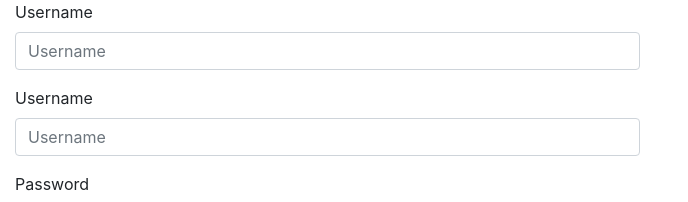
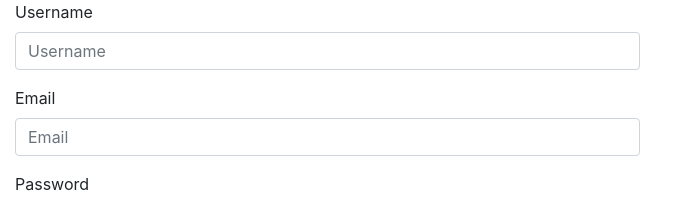
Before and after one commit to ZXseITz/zx-tbsg-ui, an Angular app: page /register in a window 1280 px wide. Shown: the top 202 px of the page, without its empty margins (0-688 px from the left). Built offline with nearby package versions, Linux system fonts and the light colour scheme.

Commit message:
Implemented registration

```diff
--- /dev/null
+++ b/src/app/auth.service.ts
@@ -0,0 +1,40 @@
+import {HttpClient, HttpErrorResponse, HttpHeaders} from '@angular/common/http';
+import {Injectable} from '@angular/core';
+import {catchError, tap} from 'rxjs/operators';
+import {Observable, throwError} from 'rxjs';
+
+@Injectable({
+  providedIn: 'root',
+})
+export class AuthService {
+  private apiUrl = 'http://localhost:8080/api/v1/auth';
+
+  constructor(private http: HttpClient) {
+  }
+
+  register(username: string, email: string, password: string): Observable<{}> {
+    return this.http.post(`${this.apiUrl}/register`, {
+      username,
+      email,
+      password,
+    }).pipe(
+      catchError(this.handleError)
+    );
+  }
+
+  private handleError(error: HttpErrorResponse) {
+      if (error.error instanceof ErrorEvent) {
+        // A client-side or network error occurred. Handle it accordingly.
+        console.error('An error occurred:', error.error.message);
+      } else {
+        // The backend returned an unsuccessful response code.
+        // The response body may contain clues as to what went wrong.
+        console.error(
+          `Backend returned code ${error.status}, ` +
+          `body was: ${error.error}`);
+      }
+      // Return an observable with a user-facing error message.
+      return throwError(
+        'Something bad happened; please try again later.');
+    }
+}
--- a/src/app/register/register.component.html
+++ b/src/app/register/register.component.html
@@ -1,16 +1,16 @@
 <form class="auth">
   <div class="form-group">
-    <label for="registerUsername">Username</label>
-    <input type="text" class="form-control" id="registerUsername" placeholder="Username">
+    <label>Username</label>
+    <input #registerUsername type="text" class="form-control"  placeholder="Username">
   </div>
   <div class="form-group">
-    <label for="registerEmail">Username</label>
-    <input type="text" class="form-control" id="registerEmail" placeholder="Username">
+    <label>Email</label>
+    <input #registerEmail type="email" class="form-control" placeholder="Email">
   </div>
   <div class="form-group">
-    <label for="registerPassword">Password</label>
-    <input type="password" class="form-control" id="registerPassword" placeholder="Password">
+    <label>Password</label>
+    <input #registerPassword type="password" class="form-control" placeholder="Password">
   </div>
-  <button type="submit" class="btn btn-primary">Register</button>
+  <button class="btn btn-primary" (click)="register(registerUsername.value, registerEmail.value, registerPassword.value)">Register</button>
   <a href="/login" class="auth-link">I already have an account.</a>
 </form>
--- a/src/app/register/register.component.ts
+++ b/src/app/register/register.component.ts
@@ -1,15 +1,21 @@
-import { Component, OnInit } from '@angular/core';
+import {Component, OnInit} from '@angular/core';
+import {AuthService} from '../auth.service';
 
 @Component({
   selector: 'app-register',
   templateUrl: './register.component.html',
+  providers: [AuthService],
   styleUrls: ['./register.component.scss']
 })
 export class RegisterComponent implements OnInit {
-
-  constructor() { }
+  constructor(private authService: AuthService) {}
 
   ngOnInit(): void {
   }
 
+  register(username: string, email: string, password: string): void {
+    this.authService.register(username, email, password)
+      .subscribe(_ => console.log('registered'));
+  }
+
 }
```
Also changed, not shown: src/app/app.module.ts (+17 -3 lines).
